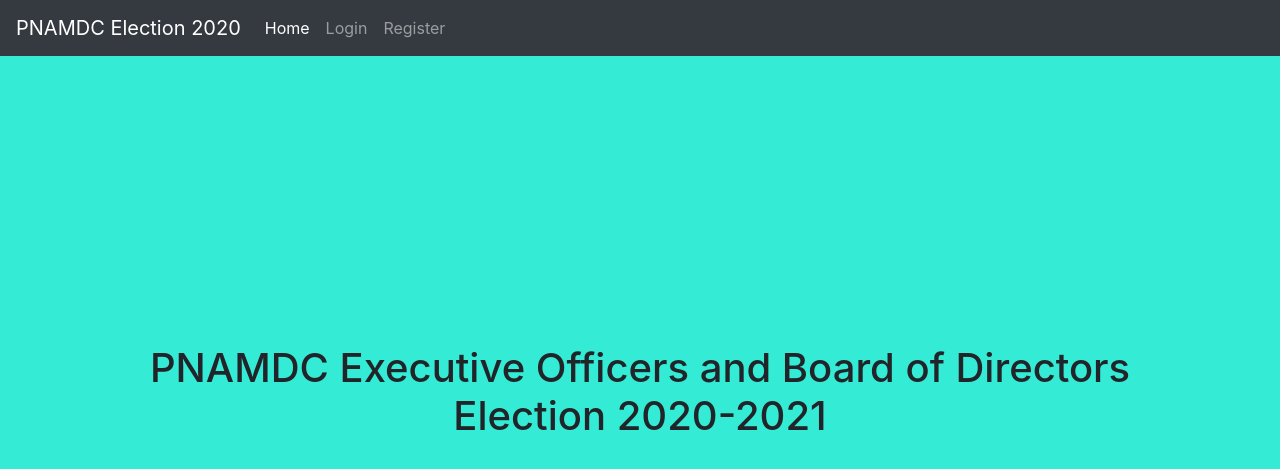
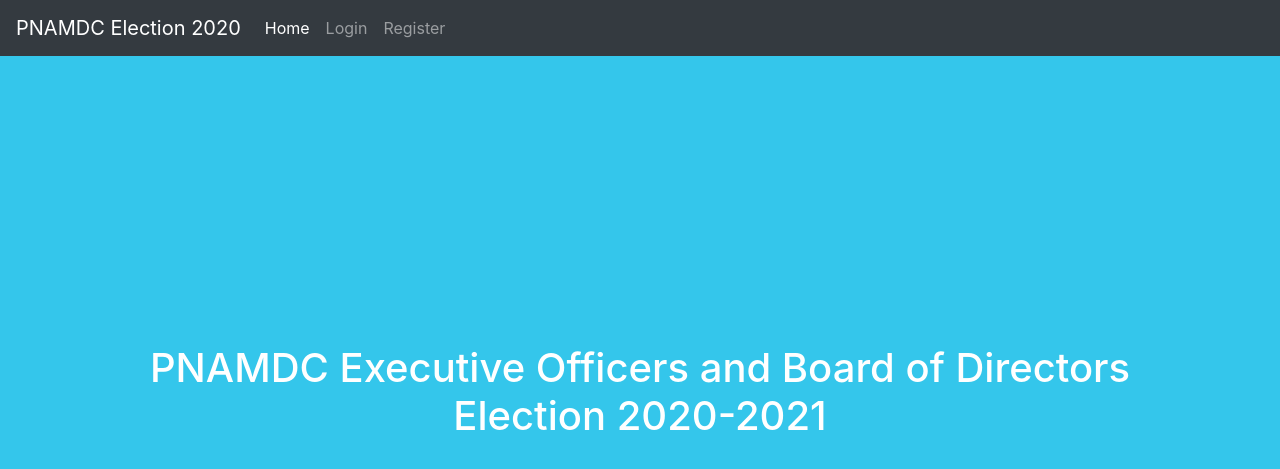
Before and after one commit to azach99/Election, a Django app: page / in a window 1280 px wide. Shown: the top 469 px of the page. Run offline with Django 3.2, Linux system fonts and the light colour scheme; some libraries are stand-ins or nearby versions.

Commit message:
changing some color

```diff
--- a/Submission/templates/Submission/base.html
+++ b/Submission/templates/Submission/base.html
@@ -6,8 +6,11 @@
     <link rel="stylesheet" href="https://stackpath.bootstrapcdn.com/bootstrap/4.3.1/css/bootstrap.min.css" integrity="sha384-ggOyR0iXCbMQv3Xipma34MD+dH/1fQ784/j6cY/iJTQUOhcWr7x9JvoRxT2MZw1T" crossorigin="anonymous">
     <title>PNAMDC Election 2020</title>
     <style>
+        h1, h2, h3, h4, h5, h6, p, a, label, legend, fieldset {
+            color: white
+        }
         body {
-             background-color: #34ebd5;
+             background-color: #34c6eb;
         }
     </style>
 </head>
```
Also changed, not shown: db.sqlite3.
